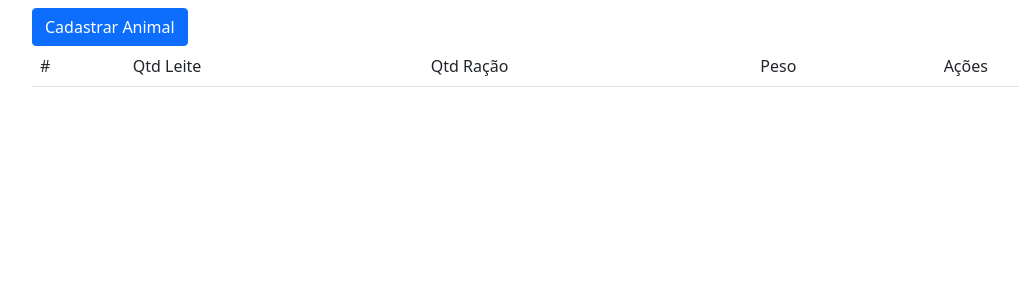
After one commit to FranMagalhaesSouza/gestaoFazenda, a Symfony app: template templates/Animal/index.html.twig in a window 1280 px wide. The commit adds this page. Shown: the top 300 px of the page, without its empty margins (50-1069 px from the left). Run offline with Twig, Linux system fonts and the light colour scheme; the template is opened without the code that fills it, so the values that code supplies are empty; some libraries are stand-ins or nearby versions.

Commit message:
Criação de tela de Listagem de animais

```diff
--- a/config/routes.yaml
+++ b/config/routes.yaml
@@ -8,6 +8,6 @@ home:
     path: /
     controller: App\Controller\IndexController::index
 
-animal_adicionar:
+animal_cadastrar:
     path: /animal/cadastrar
     controller: App\Controller\AnimalController::adicionar
--- a/src/Form/AnimalType.php
+++ b/src/Form/AnimalType.php
@@ -3,7 +3,6 @@
 namespace App\Form;
 
 use Symfony\Component\Form\AbstractType;
-use Symfony\Component\Form\Extension\Core\Type\DateTimeType;
 use Symfony\Component\Form\Extension\Core\Type\DateType;
 use Symfony\Component\Form\FormBuilderInterface;
 use Symfony\Component\Form\Extension\Core\Type\IntegerType;
--- a/templates/Animal/form.html.twig
+++ b/templates/Animal/form.html.twig
@@ -2,5 +2,6 @@
 {% block title %} {{ titulo }} {% endblock %}
 {% block body %}
     <h1>{{ titulo }}</h1>
+    <p> {{msg}} </p>
     {{ form(form) }}
 {% endblock %}
--- /dev/null
+++ b/templates/Animal/index.html.twig
@@ -0,0 +1,31 @@
+{% extends 'base.html.twig' %}
+{% block title %} {{ titulo }} {% endblock %}
+{% block body %}
+    <h1>{{ titulo }}</h1>
+    <a href="{{ path('animal_cadastrar') }}" class="btn btn-primary">Cadastrar Animal</a>
+    <table class="table">
+        <thead>
+            <tr>
+                <td>#</td>
+                <td>Qtd Leite</td>
+                <td>Qtd Ração</td>
+                <td>Peso</td>
+                <td>Ações</td>
+            </tr>
+        </thead>
+        <tbody>
+            {% for animal in animais %}
+                <tr>
+                    <td>{{ animal.id }}</td>
+                    <td>{{ animal.qntdLeite }}</td>
+                    <td>{{ animal.qntdRacao }}</td>
+                    <td>{{ animal.peso }}</td>
+                    <td>
+                        <a href="#" class="btn btn-primary">Editar</a>
+                        <a href="#" class="btn btn-primary">Excluir</a>
+                    </td>
+                </tr>
+            {% endfor %}
+        </tbody>
+    </table>
+{% endblock %}
```
Also changed, not shown: src/Controller/AnimalController.php (+20 -18 lines).
